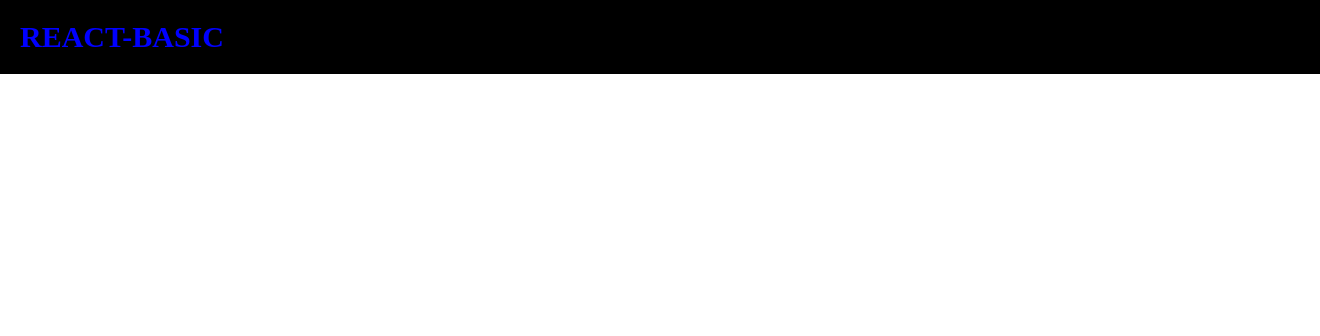
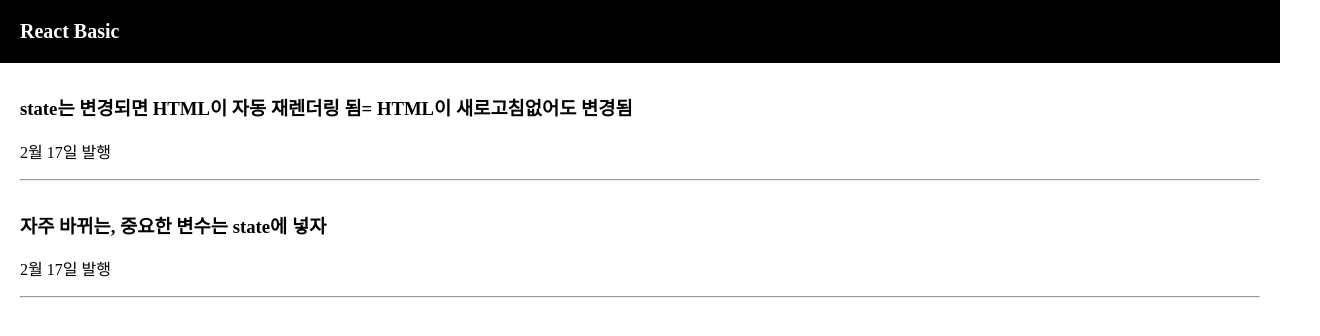
Before and after one commit to devmk1090/React-Basic, a React (Create React App) app: page / in a window 1280 px wide. Shown: the top 336 px of the page, 1320 px wide, since content can reach past the window. Built offline with nearby package versions, Linux system fonts and the light colour scheme.

Commit message:
React component - state (1)

```diff
--- a/src/App.css
+++ b/src/App.css
@@ -13,6 +13,13 @@
   padding: 20px;
   font-weight: 600;
   font-size: 20px;
+  box-sizing: border-box;
+}
+.list {
+  margin-top: 30px;
+  text-align: left;
+  padding-left: 20px;
+  padding-right: 20px;
 }
 
 .App-logo {
--- a/src/App.js
+++ b/src/App.js
@@ -1,14 +1,30 @@
+import React, { useState } from 'react';
 import logo from './logo.svg';
 import './App.css';
 
 function App() {
 
-  let posts = { color : 'blue', fontSize : '30px' }
+  let [a, b] = useState([
+    'state는 변경되면 HTML이 자동 재렌더링 됨= HTML이 새로고침없어도 변경됨',
+    '자주 바뀌는, 중요한 변수는 state에 넣자'
+  ]);
+
+  let posts = '강남 고기 맛집';
 
   return (
     <div className="App">
       <div className='black-nav'>
-        <div style={ posts }>REACT-BASIC</div>
+        <div>React Basic</div>
+      </div>
+      <div className='list'>
+        <h3> { a[0] } </h3>
+        <p>2월 17일 발행</p>
+        <hr/>
+      </div>
+      <div className='list'>
+        <h3> { a[1] } </h3>
+        <p>2월 17일 발행</p>
+        <hr/>
       </div>
     </div>
   );
```
